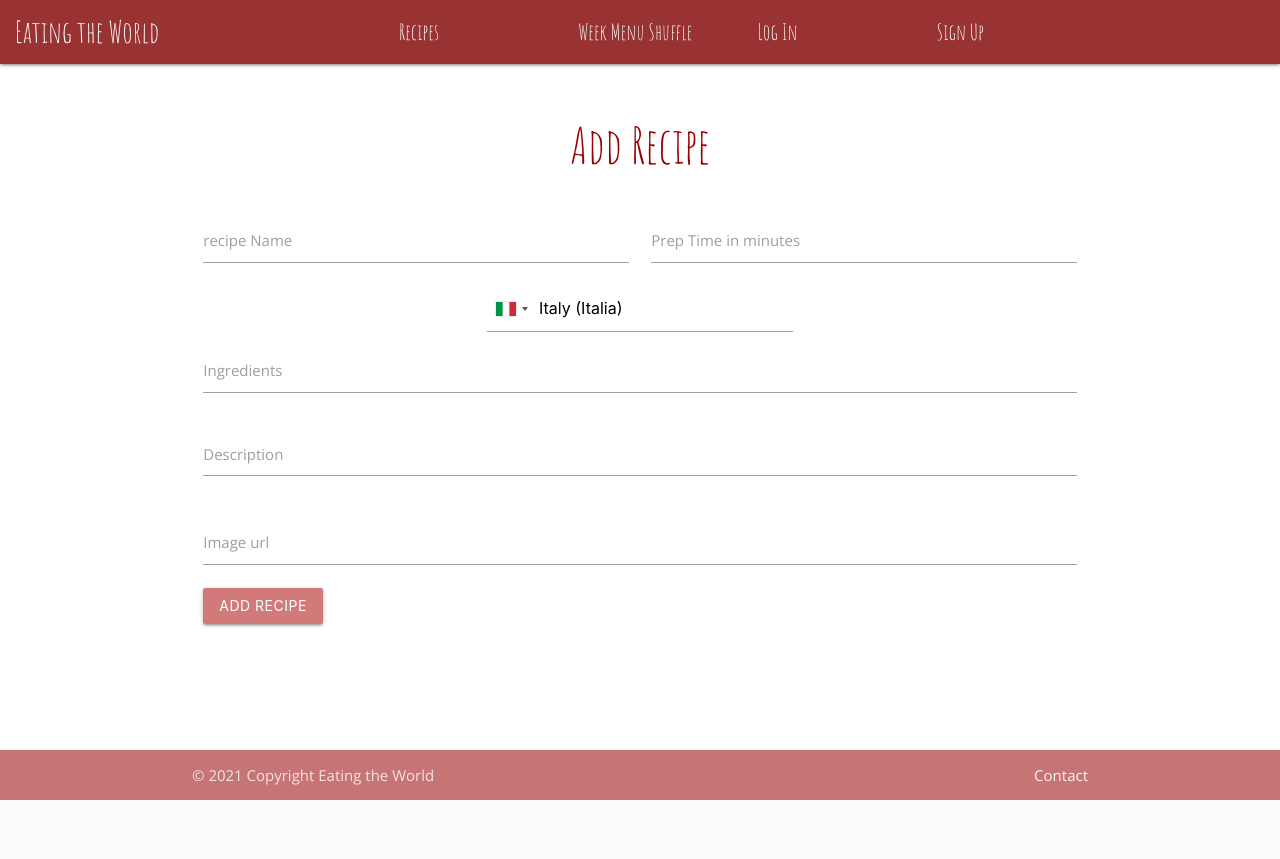
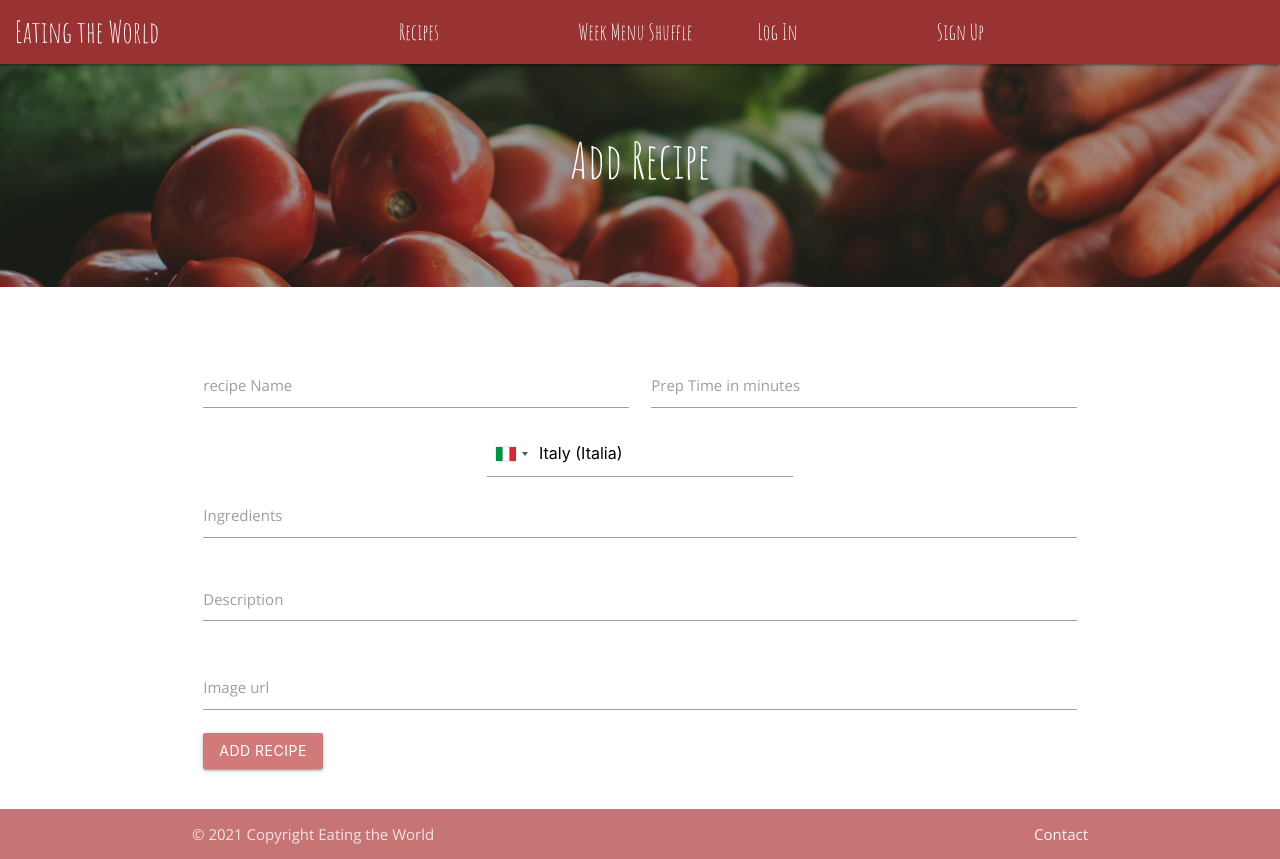
Before and after one commit to annakovesdi/milestone-project-3, a Flask app: page /add_recipe in a window 1280 px wide. Before the commit the page ends 800 px from the top, so only its background shows below. Run offline with Flask 2, Linux system fonts and the light colour scheme; some libraries are stand-ins or nearby versions.

Commit message:
added image and styling to add-recipy.html

```diff
--- a/static/css/style.css
+++ b/static/css/style.css
@@ -54,7 +54,7 @@ h1 {
 
 h2 {
     font-size: 50px;
-    color: #990000;
+    color: white;
     padding: 30px;
     font-family: 'Amatic SC', cursive;
 }
@@ -69,6 +69,16 @@ h3 {
 p {
     font-family: 'Open Sans', sans-serif;
 }
+
+.btn:focus {
+    outline: none;
+    background-color: #993333;
+}
+
+.page-heading {
+    padding: 100px;
+}
+
 
 /*-------------------------Nav bar*/
 
@@ -232,6 +242,15 @@ input#country {
     height: 400px;
 }
 
+.add-recipy-image {
+    background-image: linear-gradient(rgba(0, 0, 0, 0.3), rgba(0, 0, 0, 0.3)), url('../img/veggie.jpg');
+    margin-bottom: 60px;
+}
+
+.add-recipe {
+    padding-bottom: 40px;
+}
+
 
 /*-------------------------recipe.html*/
 
--- a/templates/add-recipe.html
+++ b/templates/add-recipe.html
@@ -6,9 +6,12 @@
 
 {% block content %}
 
-<h2 class="center">{{ page_title }}</h2>
-
-<div class="row container">
+<div class="hero-image add-recipy-image">
+    <div ></div>
+        <h2 class="page-heading center">{{ page_title }}</h2>
+    </div>
+<div>
+<div class="row container add-recipe">
     <form class="col s12" method="POST" action="{{ url_for('add_recipe' )}}">
         <div class="row">
             <div class="input-field col s6">
```
Also changed, not shown: README.md.
